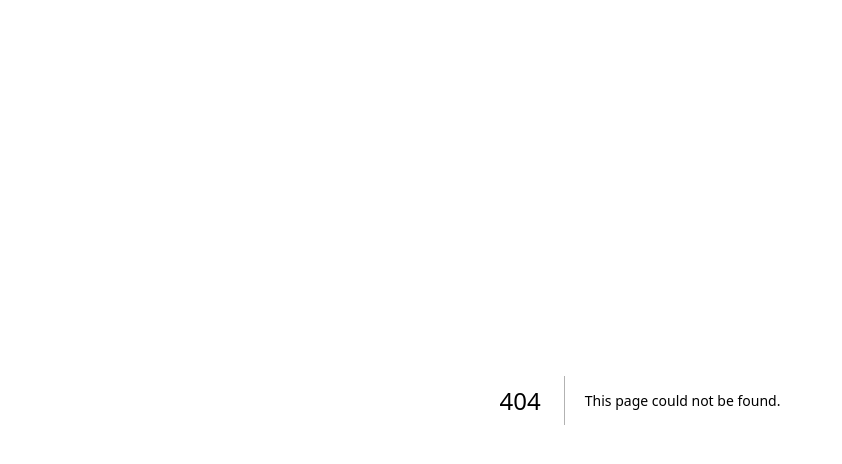
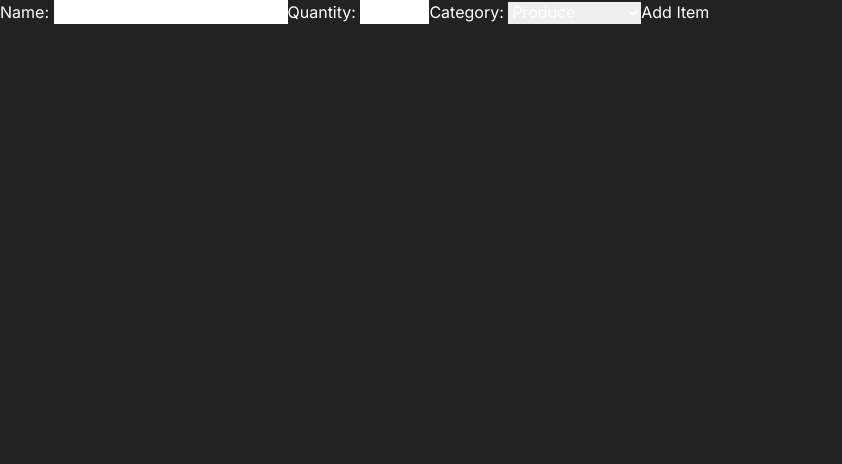
Before and after one commit to James-Sundby/cprg306-assignments, a Next.js app: page /week4 in a window 1280 px wide. Before the commit this address had no page. Shown: the top 464 px of the page, without its empty margins (0-842 px from the left). Built offline with nearby package versions, Linux system fonts and the light colour scheme.

Commit message:
Adds page for week 4

```diff
--- a/app/page.js
+++ b/app/page.js
@@ -9,6 +9,7 @@ export default function Home() {
       <ul>
         <li><Link href="/week2">Week 2</Link></li>
         <li><Link href="/week3">Week 3</Link></li>
+        <li><Link href="/week4">Week 4</Link></li>
       </ul>
     </main>
   )
--- a/app/week3/item.js
+++ b/app/week3/item.js
@@ -1,6 +1,6 @@
 export default function Item({ name, quantity, category }) {
     return (
-        <li className="bg-gray-600 p-2 m-2 rounded flex w-full max-w-md sm:w-fill border-2 border-gray-900 hover:border-white">
+        <li className="bg-gray-600 p-2 m-2 rounded flex w-full max-w-lg sm:w-fill border-2 border-gray-900 hover:border-white">
             <div className="w-full pr-4 border-r border-gray-400 flex items-center">
                 <h2 className="font-bold text-2xl">{name}</h2>
             </div>
--- /dev/null
+++ b/app/week4/new-item.js
@@ -0,0 +1,141 @@
+"use client";
+
+import { useState } from "react";
+
+export default function NewItem(){
+    const [name, setName] = useState("");
+    const [quantity, setQuantity] = useState(1);
+    const [category, setCategory] = useState("produce");
+
+    const handleSubmit = (event) => {
+        event.preventDefault();
+
+        const newItem = { name, quantity, category };
+        console.log(newItem);
+
+        alert(`Name: ${name}\nQuantity: ${quantity}\nCategory: ${category}`);
+
+        setName("");
+        setQuantity(1);
+        setCategory("produce");
+    };
+
+    const handleNameChange = (event) => {
+        setName(event.target.value);
+    };
+
+    const handleQuantityChange = (event) => {
+        setQuantity(event.target.value);
+    };
+
+    const handleCategoryChange = (event) => {
+        setCategory(event.target.value);
+    };
+
+    return (
+        <div>
+            <form onSubmit={handleSubmit}>
+                <label>
+                    <span>Name: </span>
+                    <input
+                        type="text"
+                        required
+                        onChange={handleNameChange}
+                        value={name}
+                        className=""
+                    />
+                </label>
+                <label>
+                    <span>Quantity: </span>
+                    <input
+                        type="number"
+                        min="1"
+                        max="99"
+                        required
+                        onChange={handleQuantityChange}
+                        value={quantity}
+                        className=""
+                    />
+                </label>
+                <label>
+                    <span>Category: </span>
+                    <select
+                        required
+                        onChange={handleCategoryChange}
+                        value={category}
+                        className=""
+                    >
+                        <option value="produce">Produce</option>
+                        <option value="dairy">Dairy</option>
+                        <option value="bakery">Bakery</option>
+                        <option value="meat">Meat</option>
+                        <option value="frozen foods">Frozen Foods</option>
+                        <option value="canned goods">Canned Goods</option>
+                        <option value="dry goods">Dry Goods</option>
+                        <option value="beverages">Beverages</option>
+                        <option value="snacks">Snacks</option>
+                        <option value="household">Household</option>
+                        <option value="other">Other</option>
+                    </select>
+                </label>
+                <button
+                    type="submit"
+                    className="">
+                    Add Item
+                </button>
+            </form>
+        </div>
+    );
+}
+
+
+
+/* Github copilot generated code suggestions
+    export default function NewItem({ onAdd }) {
+    const [name, setName] = useState("");
+    const [quantity, setQuantity] = useState(0);
+    const [category, setCategory] = useState("");
+
+    const handleSubmit = (event) => {
+        event.preventDefault();
+        onAdd({ name, quantity, category });
+    };
+
+    return (
+        <form onSubmit={handleSubmit}>
+            <h1 className="text-2xl m-4">Add New Item</h1>
+            <div className="flex flex-col m-4">
+                <label className="text-xl">Name</label>
+                <input
+                    className="border-2 border-gray-900 rounded p-2"
+                    type="text"
+                    value={name}
+                    onChange={(event) => setName(event.target.value)}
+                />
+            </div>
+            <div className="flex flex-col m-4">
+                <label className="text-xl">Quantity</label>
+                <input
+                    className="border-2 border-gray-900 rounded p-2"
+                    type="number"
+                    value={quantity}
+                    onChange={(event) => setQuantity(event.target.value)}
+                />
+            </div>
+            <div className="flex flex-col m-4">
+                <label className="text-xl">Category</label>
+                <input
+                    className="border-2 border-gray-900 rounded p-2"
+                    type="text"
+                    value={category}
+                    onChange={(event) => setCategory(event.target.value)}
+                />
+            </div>
+            <div className="flex flex-col m-4">
+                <button className="bg-gray-900 text-white rounded p-2" type="submit">
+                    Add Item
+                </button>
+            </div>
+        </form>
+    );
+}*/
--- /dev/null
+++ b/app/week4/page.js
@@ -0,0 +1,9 @@
+import NewItem from "./new-item"
+
+export default function Home() {
+    return (
+        <main>
+            <NewItem />
+        </main>
+    )
+}
```
